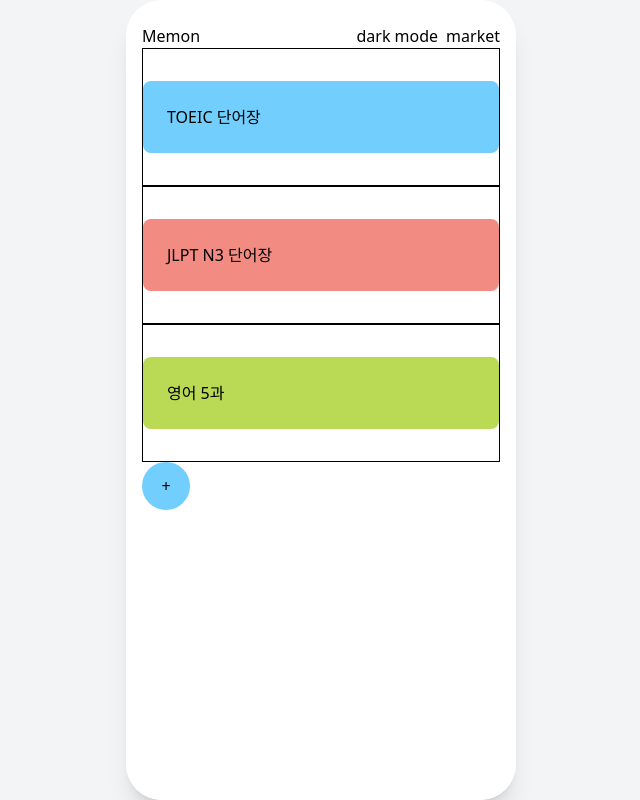
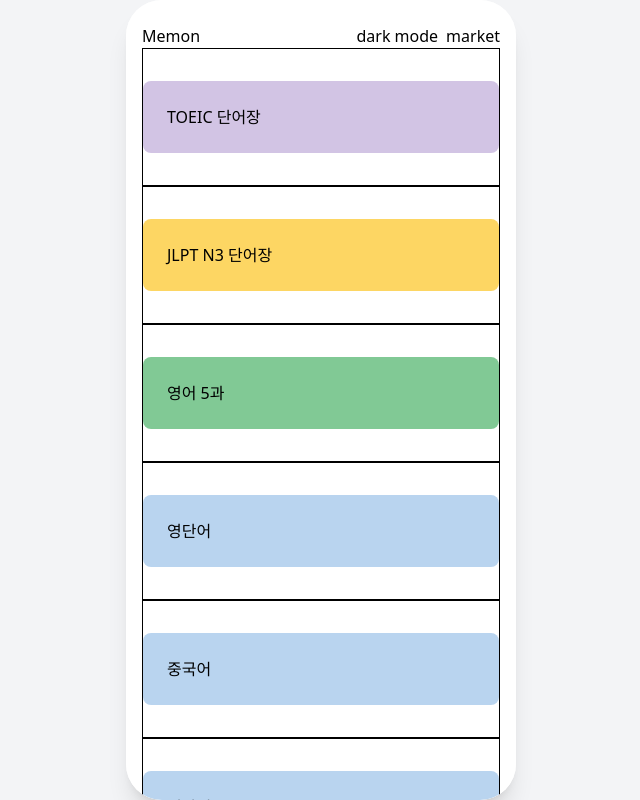
Before and after one commit to catisverycute/Memon, a React (Vite) app: page / in a window 1280 px wide. Shown: the whole page, without its empty margins (319-959 px from the left). Built offline with nearby package versions, Linux system fonts and the light colour scheme; no server answers.

Commit message:
🧹 [chore] 샘플 단어장 데이터 추가

```diff
--- a/src/data/mockVocabulary.ts
+++ b/src/data/mockVocabulary.ts
@@ -1,22 +1,59 @@
+import type { Vocabulary } from '../types/vocabulary';
 import { toeicWords } from './mockWords';
 
-export const mockVocabulary = [
+export const mockVocabulary: Vocabulary[] = [
   {
     id: 1,
     title: 'TOEIC 단어장',
-    color: 'bg-dol',
+    color: 'bg-pastelLavenderLight',
     words: toeicWords,
   },
   {
     id: 2,
     title: 'JLPT N3 단어장',
-    color: 'bg-pastelRose',
+    color: 'bg-pastelLemon',
     words: [],
   },
   {
     id: 3,
     title: '영어 5과',
-    color: 'bg-lime',
+    color: 'bg-pastelGreen',
+    words: [],
+  },
+  {
+    id: 4,
+    title: '영단어',
+    color: 'bg-pastelSkyLight',
+    words: [],
+  },
+  {
+    id: 5,
+    title: '중국어',
+    color: 'bg-pastelSkyLight',
+    words: [],
+  },
+  {
+    id: 6,
+    title: '영단어',
+    color: 'bg-pastelSkyLight',
+    words: [],
+  },
+  {
+    id: 7,
+    title: '영단어',
+    color: 'bg-pastelSkyLight',
+    words: [],
+  },
+  {
+    id: 8,
+    title: '영단어',
+    color: 'bg-pastelSkyLight',
+    words: [],
+  },
+  {
+    id: 9,
+    title: '영단어',
+    color: 'bg-pastelSkyLight',
     words: [],
   },
 ];
```
